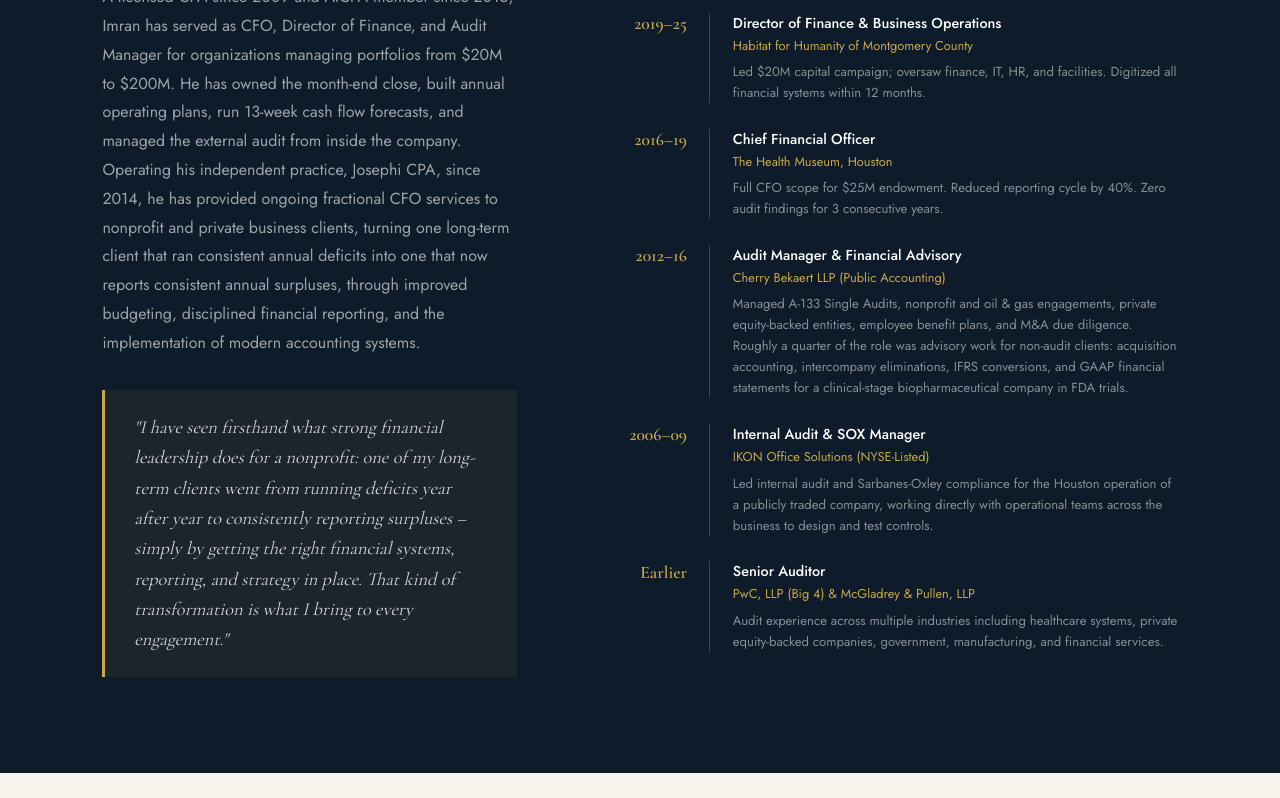
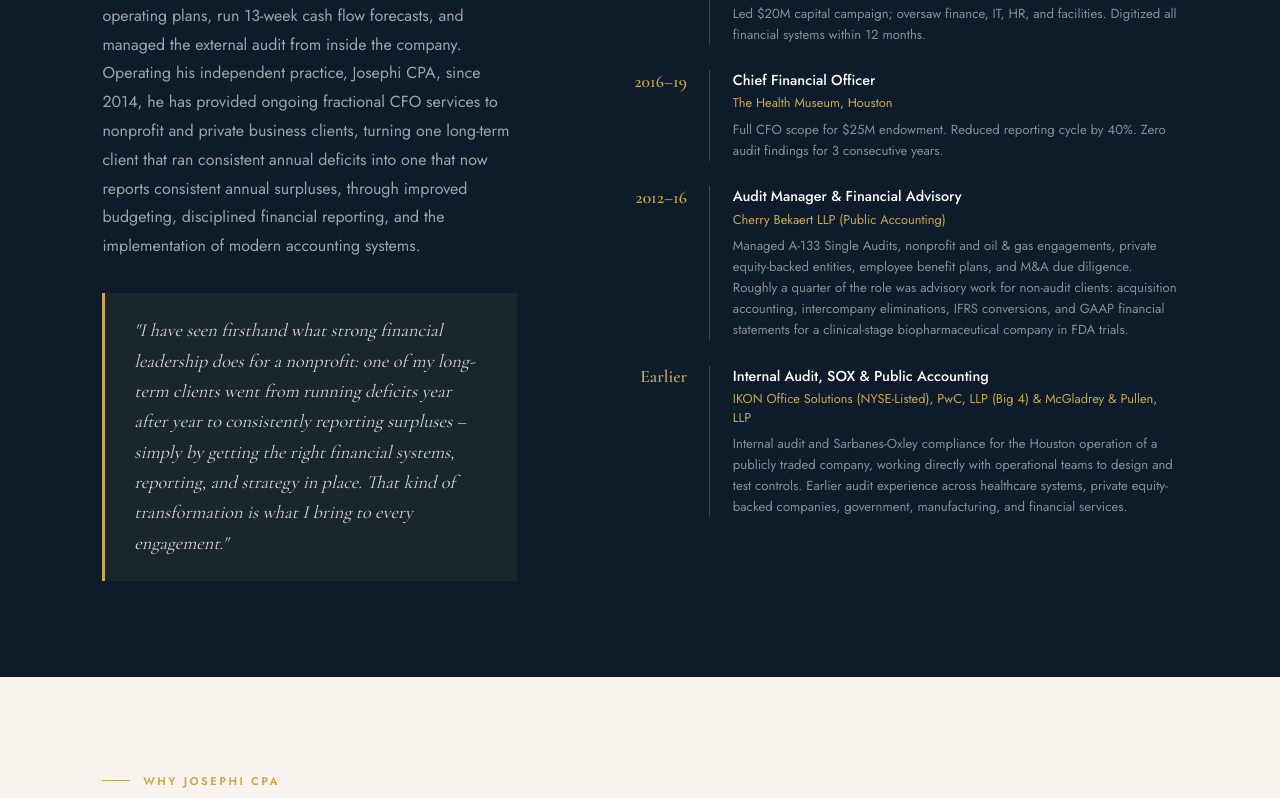
Before and after one commit to Immersify9/josephicpa, a plain HTML site: page index.html in a window 1280 px wide. Shown: the part 3060-3858 px from the top of the page. Drawn offline with nearby package versions, Linux system fonts and the light colour scheme.

Commit message:
Fold IKON into Earlier entry, remove date gap

```diff
--- a/index.html
+++ b/index.html
@@ -931,14 +931,6 @@
             <div class="audit-badge">Clean Audit &times; 5</div>
           </div>
         </div>
-        <div class="audit-org">
-          <div class="audit-years">2006&ndash;09</div>
-          <div class="audit-detail">
-            <div class="audit-org-name">IKON Office Solutions</div>
-            <div class="audit-role">Internal Audit &amp; SOX Manager &ndash; NYSE-listed</div>
-            <div class="audit-badge">SOX Compliance</div>
-          </div>
-        </div>
         <div class="audit-total">
           <div class="audit-total-num">8+</div>
           <div class="audit-total-label">Consecutive years<br>zero material findings</div>
@@ -1021,20 +1013,11 @@
         </div>
 
         <div class="exp-item">
-          <div class="exp-year">2006–09</div>
-          <div class="exp-content">
-            <div class="exp-role">Internal Audit &amp; SOX Manager</div>
-            <div class="exp-org">IKON Office Solutions (NYSE-Listed)</div>
-            <div class="exp-desc">Led internal audit and Sarbanes-Oxley compliance for the Houston operation of a publicly traded company, working directly with operational teams across the business to design and test controls.</div>
-          </div>
-        </div>
-
-        <div class="exp-item">
           <div class="exp-year">Earlier</div>
           <div class="exp-content">
-            <div class="exp-role">Senior Auditor</div>
-            <div class="exp-org">PwC, LLP (Big 4) &amp; McGladrey &amp; Pullen, LLP</div>
-            <div class="exp-desc">Audit experience across multiple industries including healthcare systems, private equity-backed companies, government, manufacturing, and financial services.</div>
+            <div class="exp-role">Internal Audit, SOX &amp; Public Accounting</div>
+            <div class="exp-org">IKON Office Solutions (NYSE-Listed), PwC, LLP (Big 4) &amp; McGladrey &amp; Pullen, LLP</div>
+            <div class="exp-desc">Internal audit and Sarbanes-Oxley compliance for the Houston operation of a publicly traded company, working directly with operational teams to design and test controls. Earlier audit experience across healthcare systems, private equity-backed companies, government, manufacturing, and financial services.</div>
           </div>
         </div>
       </div>
```
